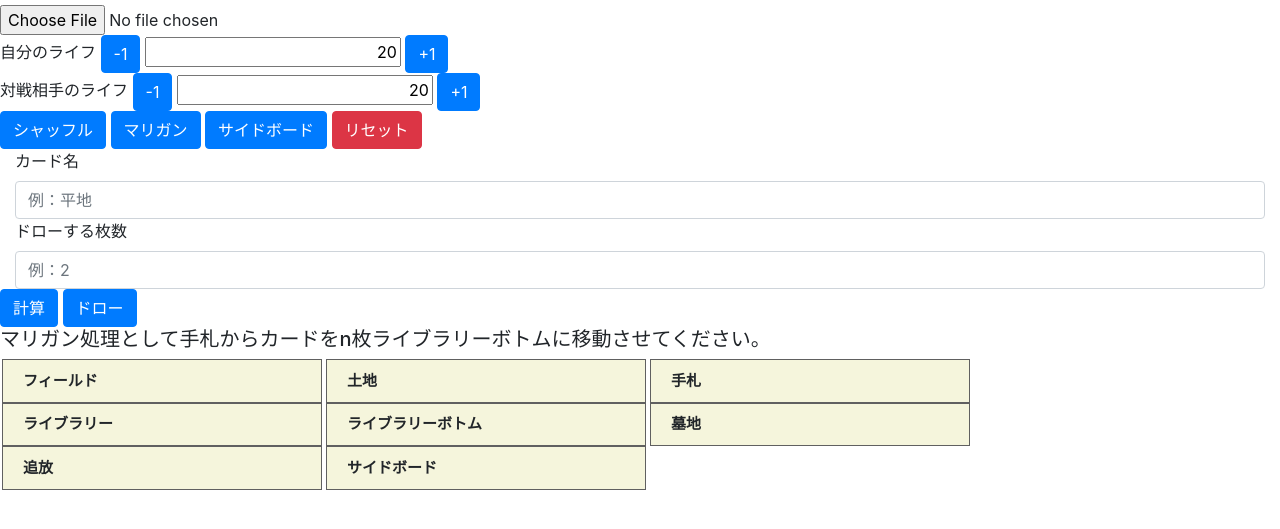
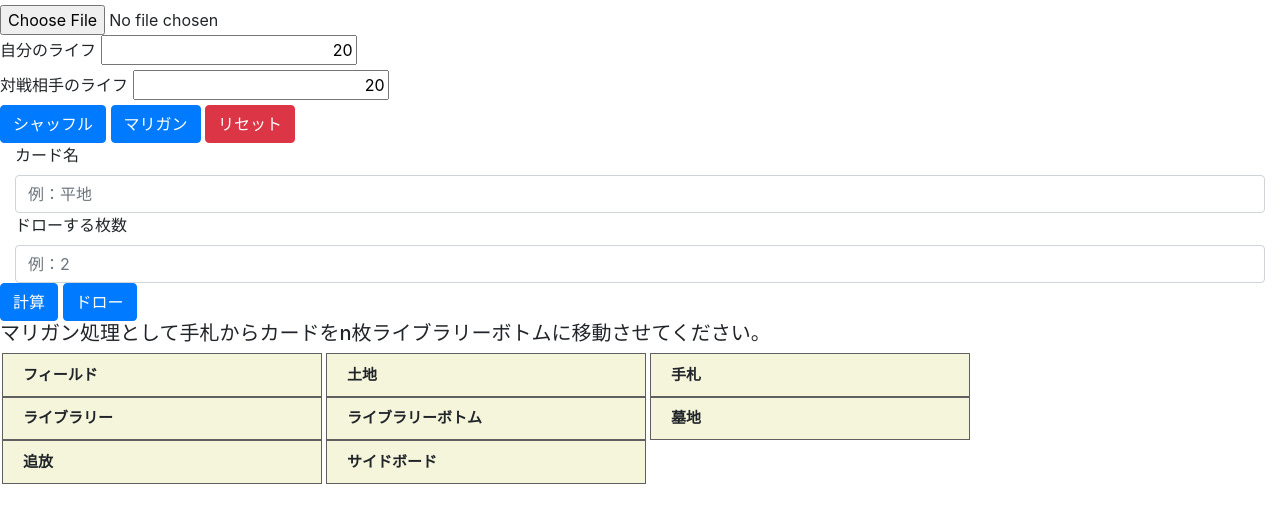
Before and after one commit to YC913/mtg-solitaire, a plain HTML site: page index.html in a window 1280 px wide. Shown: the part 51-580 px from the top of the page. Drawn offline with nearby package versions, Linux system fonts and the light colour scheme.

Commit message:
Update index.html

```diff
--- a/index.html
+++ b/index.html
@@ -18,20 +18,19 @@
             </form>
             <div id='my-life'>
                 <label>自分のライフ</label>
-                <button class="btn btn-primary">-1</button>
+                <!-- <button class="btn btn-primary" id="minus-button">-1</button>            -->
                 <input style="text-align:right" value="20">
-                <button class="btn btn-primary">+1</button>
+                <!-- <button class="btn btn-primary" id="plus-button">+1</button> -->
             </div>
             <div id='enemy-life'>
                 <label>対戦相手のライフ</label>
-                <button class="btn btn-primary">-1</button>
+                <!-- <button class="btn btn-primary" id="minus-button">-1</button>            -->
                 <input style="text-align:right" value="20">
-                <button class="btn btn-primary">+1</button>
+                <!-- <button class="btn btn-primary" id="plus-button">+1</button> -->
             </div>
             <button id='shufful-button' class="btn btn-primary">シャッフル</button>
             <!-- <button class="btn btn-primary">デッキバランスチェック</button> -->
-            <button class="btn btn-primary"　id="mulligan-button">マリガン</button>
-            <button class="btn btn-primary"　id="sidebord">サイドボード</button>
+            <button class="btn btn-primary"　id="mulligan-button" onclick="mulligan()">マリガン</button>
             <button class="btn btn-danger" id='reset-button'>リセット</button>
             <div class="col">
                 <label>カード名</label>
```
